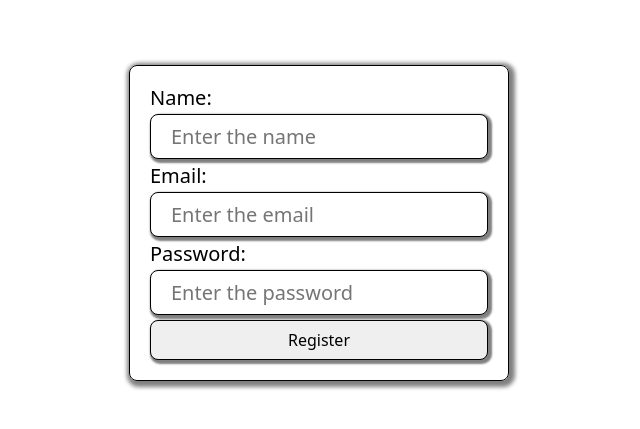
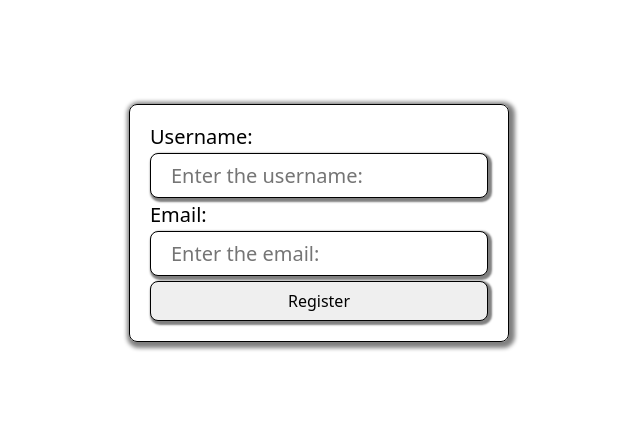
Before and after one commit to KaidoDragnil/TrainReact, a React (Vite) app: page / in a window 1280 px wide. Shown: the part 177-606 px from the top of the page, without its empty margins (321-961 px from the left). Built offline with nearby package versions, Linux system fonts and the light colour scheme.

Commit message:
uncontrolled and controlled forms

```diff
--- a/src/App.jsx
+++ b/src/App.jsx
@@ -1,3 +1,4 @@
+import ControlledForm from './Components/Forms/ControlledForm';
 import UncontrolledForm from './Components/Forms/UncontrolledForm';
 import Game1 from './Components/Game1/Game1';
 
@@ -6,7 +7,8 @@ const App = () => {
     <>
       {/* <div style={{ margin: '20px 30px' }}>Hello World</div>
       <Game1 /> */}
-      <UncontrolledForm />
+      {/* <UncontrolledForm register={register} /> */}
+      <ControlledForm />
     </>
   );
 };
--- /dev/null
+++ b/src/Components/Forms/ControlledForm.jsx
@@ -0,0 +1,59 @@
+import { useState } from 'react';
+import s from './Forms.module.css';
+
+const ControlledForm = () => {
+  const [values, setValues] = useState({
+    username: '',
+    email: '',
+  });
+
+  const handleSubmit = e => {
+    e.preventDefault();
+  };
+  /////////////////////////////////////////
+  // ///////DRY/////////
+  ///////////////////////////////
+  //   const handleChangeName = e => {setValues({ ...values, username: e.target.value });};
+  //     const handleChangeEmail = e => {setValues({ ...values, email: e.target.value });};
+  ///////////////////////////////////////////
+  const handleChangeInput = e => {
+    const { name, value } = e.target;
+    console.log(name, value);
+    ////////////////////////////////////////////////
+    //      switch (name) { case 'username':  return setValues({ ...values, username: value });
+    //       case 'email': return setValues({ ...values, email: value });
+    //       default:break; }
+    /////////////////////////////////////////////////
+    setValues({ ...values, [name]: value });
+  };
+  return (
+    <section className={s.formWrapper}>
+      <form className={s.form}>
+        <label className={s.label}>
+          <span>Username:</span>
+          <input
+            onChange={handleChangeInput}
+            value={values.username}
+            className={s.input}
+            name="username"
+            placeholder="Enter the username:"
+          />
+        </label>
+        <label className={s.label}>
+          <span>Email:</span>
+          <input
+            onChange={handleChangeInput}
+            value={values.email}
+            className={s.input}
+            name="email"
+            placeholder="Enter the email:"
+          />
+        </label>
+
+        <button className={s.button}>Register</button>
+      </form>
+    </section>
+  );
+};
+
+export default ControlledForm;
--- a/src/Components/Forms/UncontrolledForm.jsx
+++ b/src/Components/Forms/UncontrolledForm.jsx
@@ -1,9 +1,32 @@
 import s from './Forms.module.css';
 
-const UncontrolledForm = () => {
+// Это закинуть в Апп
+//
+// const register = credentials => {
+//   console.log('Data received!');
+//   setTimeout(() => {
+//     console.log('Send data...');
+//   }, 1000);
+//   setTimeout(() => {
+//     console.log('User was registered successfully!');
+//     console.log(credentials);
+//   }, 2000);
+// };
+
+const UncontrolledForm = ({ register }) => {
+  const handleSubmit = e => {
+    e.preventDefault();
+    console.log(e.target);
+    const form = e.target;
+    const name = form.elements.name.value;
+    const email = form.elements.email.value;
+    const password = form.elements.password.value;
+    register({ email, name, password });
+    form.reset();
+  };
   return (
     <section className={s.formWrapper}>
-      <form className={s.form}>
+      <form onSubmit={handleSubmit} className={s.form}>
         <label className={s.label}>
           <span>Name:</span>
           <input className={s.input} name="name" placeholder="Enter the name" />
```
